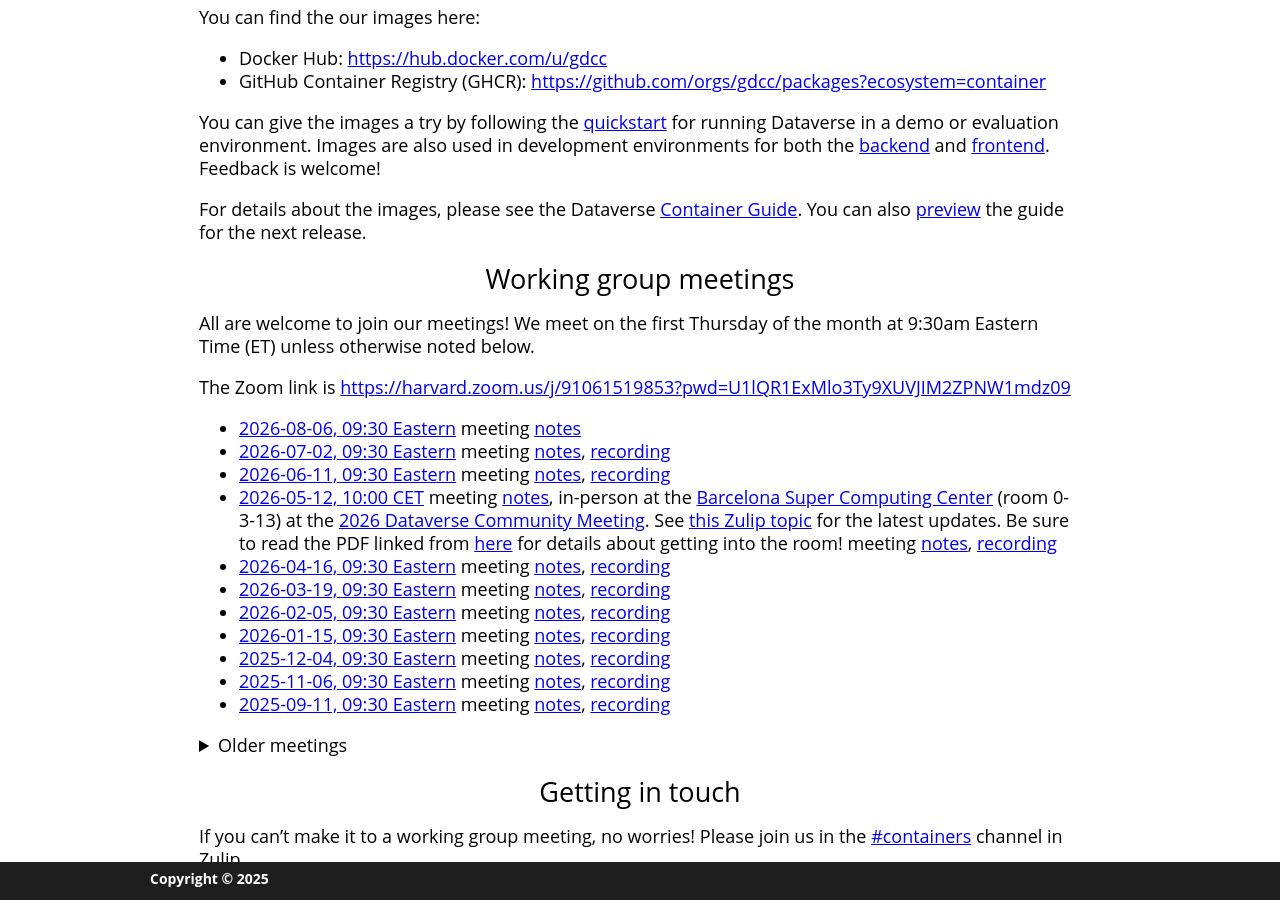
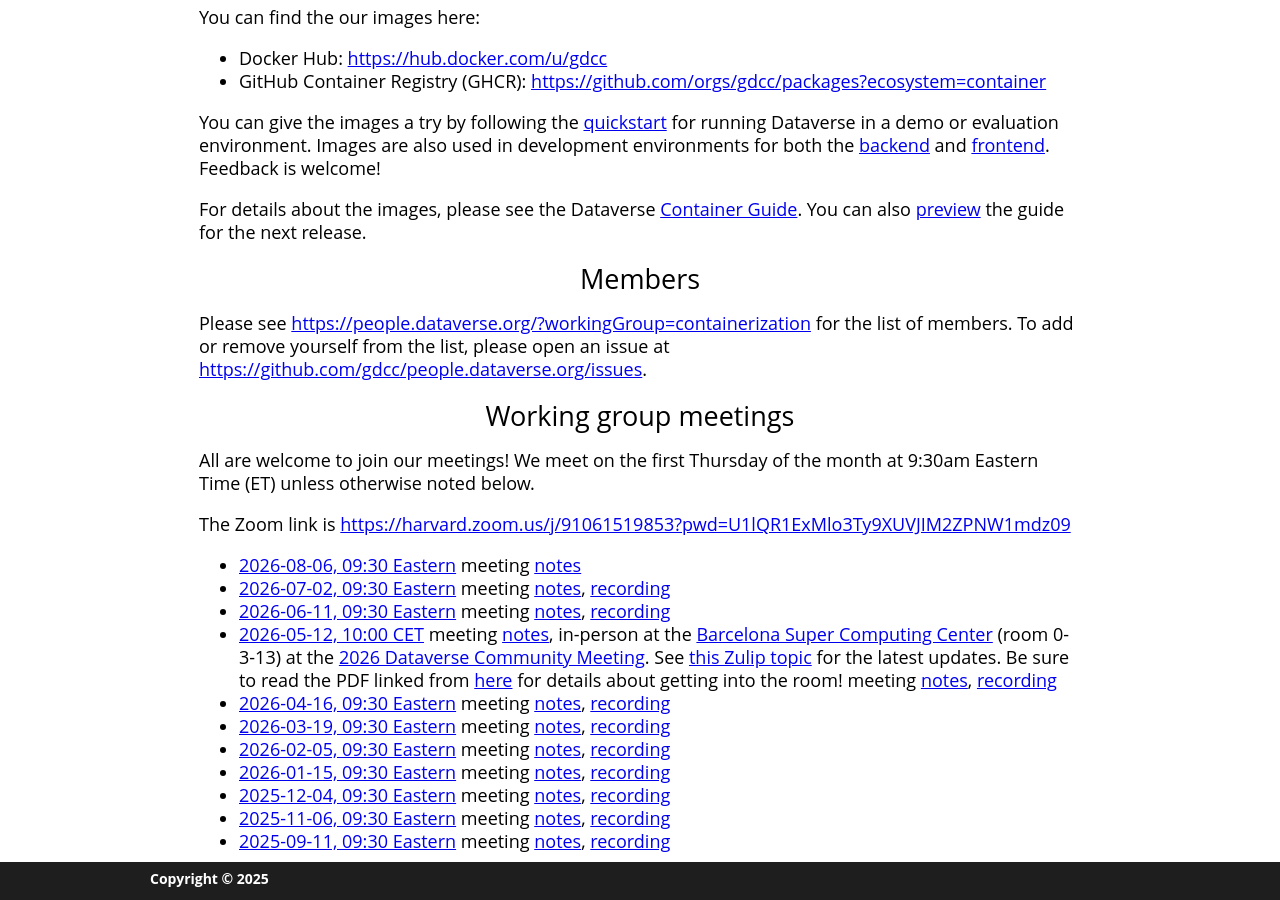
Before and after one commit to gdcc/ct.gdcc.io, a Jekyll site: the page built from index.md, in a window 1280 px wide and 900 px high, scrolled down 504 px. Built offline with Jekyll 4.4.1, drawn with Linux system fonts in a browser that asks for light colours; our own code applies the rules of GitHub Pages for plain Markdown files.

Commit message:
Add members section
Added a new section for members with a link to the member list and instructions for adding or removing members.

```diff
--- a/index.md
+++ b/index.md
@@ -16,6 +16,10 @@ You can find the our images here:
 You can give the images a try by following the [quickstart](https://guides.dataverse.org/en/latest/container/running/demo.html) for running Dataverse in a demo or evaluation environment. Images are also used in development environments for both the [backend](https://guides.dataverse.org/en/latest/developers/dev-environment.html) and [frontend](https://github.com/IQSS/dataverse-frontend/blob/develop/DEVELOPER_GUIDE.md#running-the-project-locally). Feedback is welcome!
 
 For details about the images, please see the Dataverse [Container Guide](https://guides.dataverse.org/en/latest/container/). You can also [preview](https://preview.guides.gdcc.io/en/develop/container/) the guide for the next release.
+
+## Members
+
+Please see <https://people.dataverse.org/?workingGroup=containerization> for the list of members. To add or remove yourself from the list, please open an issue at <https://github.com/gdcc/people.dataverse.org/issues>.
 
 ## Working group meetings
 
```
